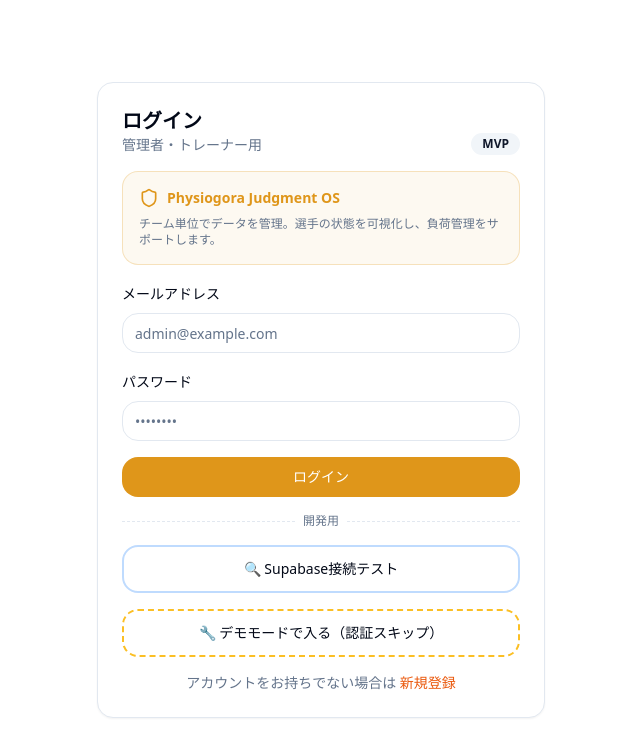
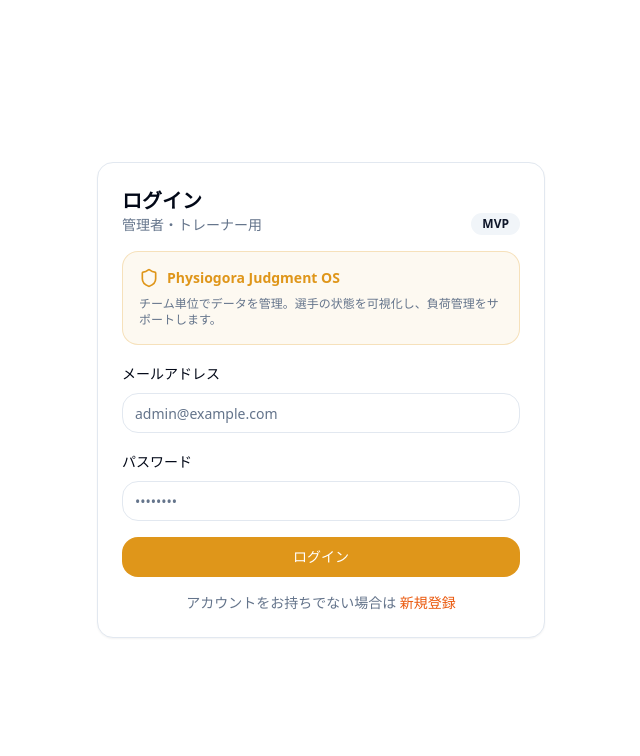
Before and after one commit to Masanobu0328/Physigola.app, a Next.js app: page /login in a window 1280 px wide. Shown: the top 756 px of the page, without its empty margins (319-959 px from the left). Built offline with nearby package versions, Linux system fonts and the light colour scheme.

Commit message:
refactor: remove development test buttons from login page

```diff
--- a/app/login/page.tsx
+++ b/app/login/page.tsx
@@ -12,7 +12,6 @@ import { Shield } from "lucide-react";
 import { OrangeButton } from "@/components/shared/OrangeButton";
 import { BRAND } from "@/lib/constants/theme";
 import { login } from "@/lib/actions/auth";
-import { testSupabaseConnection } from "@/lib/actions/test-supabase-connection";
 
 export default function LoginPage() {
   const router = useRouter();
@@ -40,31 +39,6 @@ export default function LoginPage() {
     }
 
     setLoading(false);
-  };
-
-  // 開発用: デモモードでログインスキップ
-  const handleDevLogin = () => {
-    setLoading(true);
-    // Supabase未設定時でもチーム選択画面に遷移
-    router.push("/admin/select-team");
-  };
-
-  // Supabase接続テスト
-  const handleTestConnection = async () => {
-    setLoading(true);
-    setError("");
-    try {
-      const result = await testSupabaseConnection();
-      if (result.success) {
-        setError(`✅ 接続成功: Status ${result.status}`);
-      } else {
-        setError(`❌ 接続失敗: ${result.error}${result.errorCode ? ` (${result.errorCode})` : ''}`);
-      }
-    } catch (err: any) {
-      setError(`❌ テストエラー: ${err.message}`);
-    } finally {
-      setLoading(false);
-    }
   };
 
   return (
@@ -142,36 +116,6 @@ export default function LoginPage() {
               {loading ? "ログイン中..." : "ログイン"}
             </OrangeButton>
 
-            {/* 開発用ボタン */}
-            <div className="relative">
-              <div className="absolute inset-0 flex items-center">
-                <span className="w-full border-t border-dashed" />
-              </div>
-              <div className="relative flex justify-center text-xs uppercase">
-                <span className="bg-white px-2 text-muted-foreground">
-                  開発用
-                </span>
-              </div>
-            </div>
-
-            <button
-              onClick={handleTestConnection}
-              disabled={loading}
-              type="button"
-              className="w-full text-sm font-medium py-3 border-2 border-blue-200 rounded-2xl transition-all hover:border-blue-400 hover:bg-blue-50 hover:text-blue-900 disabled:opacity-50 disabled:cursor-not-allowed"
-            >
-              🔍 Supabase接続テスト
-            </button>
-
-            <button
-              onClick={handleDevLogin}
-              disabled={loading}
-              className="w-full text-sm font-medium py-3 border-2 border-dashed rounded-2xl transition-all hover:border-amber-400 hover:bg-amber-50 hover:text-amber-900 disabled:opacity-50 disabled:cursor-not-allowed"
-              style={{ borderColor: loading ? '#e5e7eb' : '#fbbf24' }}
-            >
-              🔧 デモモードで入る（認証スキップ）
-            </button>
-
             <div className="text-center text-sm">
               <span className="text-muted-foreground">アカウントをお持ちでない場合は </span>
               <a href="/signup" className="text-orange-600 hover:underline font-medium">
```
